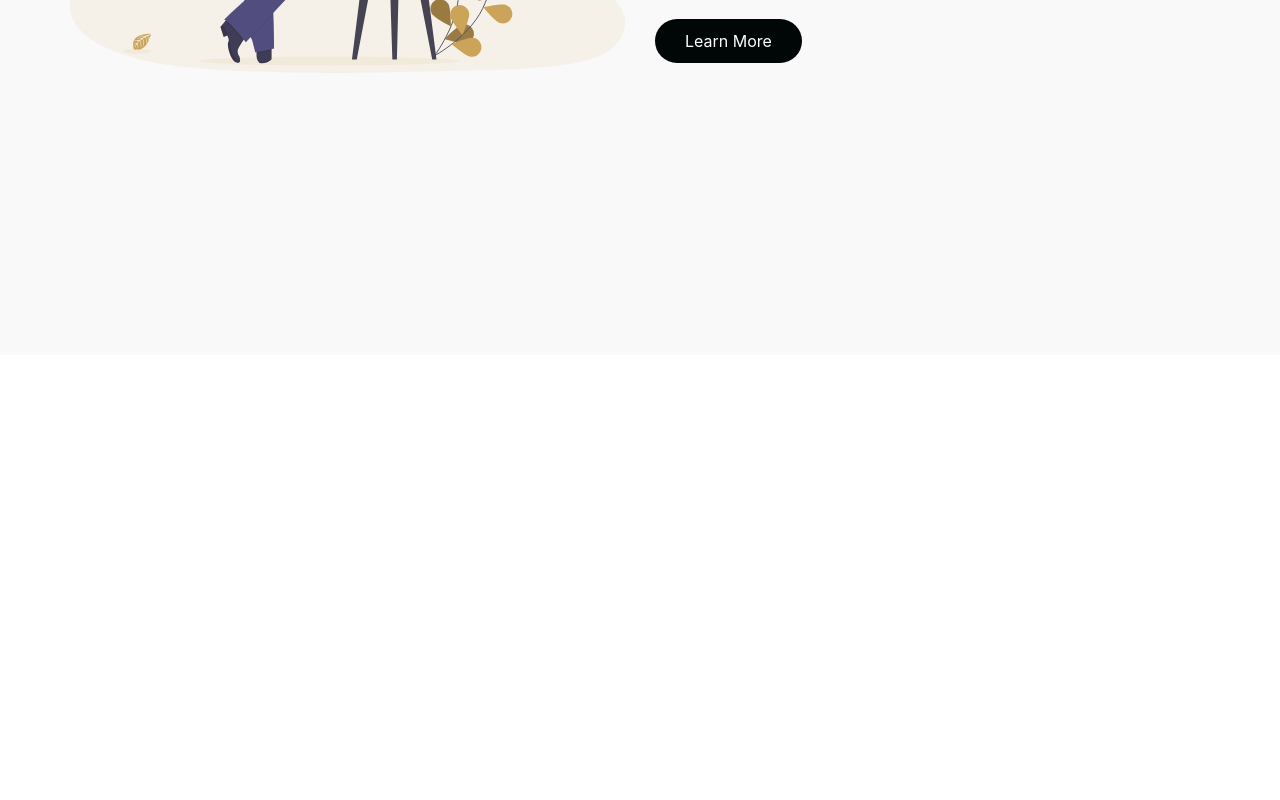
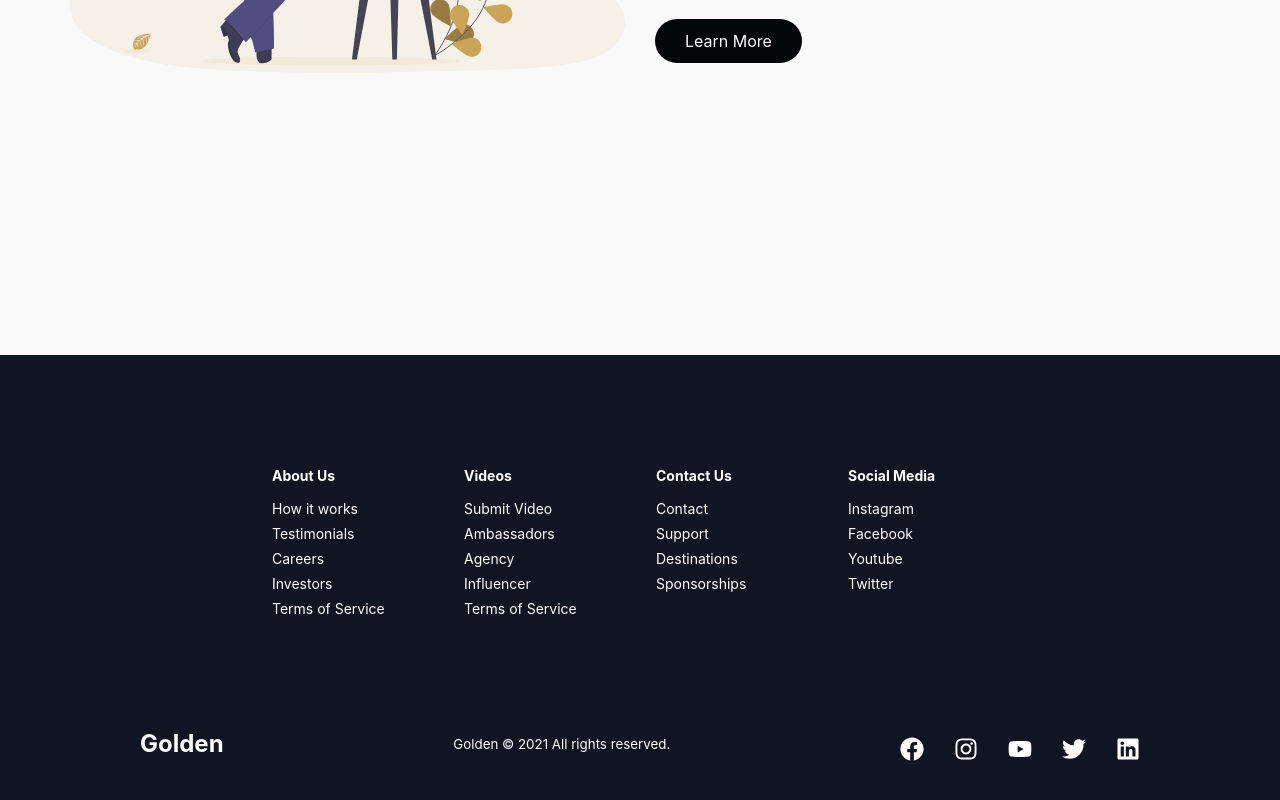
Before and after one commit to NicholasJardine/pictor-front-end, a React (Create React App) app: page / in a window 1280 px wide. Shown: the part 1445-2245 px from the top of the page. Before the commit the page ends 1800 px from the top, so only its background shows below. Built offline with nearby package versions, Linux system fonts and the light colour scheme.

Commit message:
footer in

```diff
--- a/src/App.js
+++ b/src/App.js
@@ -4,6 +4,7 @@
 import {BrowserRouter as Router, Route, Switch} from 'react-router-dom'
 import InfoSection from './components/InfoSection';
 import { homeObjOne, homeObjTwo } from './components/InfoSection/data';
+import Footer from './components/Footer';
 function App() {
   return (
     <Router>
@@ -11,6 +12,7 @@
       <Navbar/>
       <InfoSection {...homeObjOne} />
         <InfoSection {...homeObjTwo} />
+        <Footer/>
     </Router>
   );
 }
--- /dev/null
+++ b/src/components/Footer/FooterElements.js
@@ -0,0 +1,112 @@
+import styled from 'styled-components'
+import {Link} from 'react-router-dom'
+
+    export const FooterContainer = styled.footer`
+    background-color: #101522;
+    `
+
+    export const FooterWrap = styled.div`
+        padding: 48px 24px;
+        display: flex;
+        flex-direction: column;
+        justify-content: center;
+        align-items:center;
+        max-width: 1100px;
+        margin:0 auto;
+    `
+
+    export const FooterLinksContainer = styled.div`
+    padding: 48px 24px;
+    display: flex;
+    justify-content: center;
+
+
+    @media screen and (max-width:820px) {
+       padding-top:32px;
+    }
+    `
+    export const FooterLinksWrapper = styled.div`
+    display: flex;
+
+    @media screen and (max-width:820px) {
+        flex-direction: column;
+    }
+    `
+    export const FooterLinkItems = styled.div`
+    display: flex;
+    flex-direction: column;
+    align-items: flex-start;
+    margin:16px;
+    text-align: left;
+    width: 160px;
+    box-sizing: border-box;
+    color: #fff;
+
+    @media screen and (max-width:420px) {
+        margin: 0;
+        padding: 10px;
+        width:100%;
+    }
+    `
+    export const FooterLinkTitle = styled.h1`
+        font-size:14px;
+        margin-bottom:16px;
+    `
+    export const FooterLink = styled(Link)`
+    font-size:14px;
+    margin-bottom:0.5rem;
+    color: #fff;
+    text-decoration:none;
+
+    &:hover{
+        color: #01bf71;
+        transition: 0.3s ease-out
+    }
+    `
+
+    export const SocialMedia = styled.section`
+        max-width:1000px;
+        width:100%;
+    `
+
+    export const SocialMediaWrap = styled.div`
+    display:flex;
+    justify-content: space-between;
+    align-items:center;
+    max-width:1100px;
+    margin:40px auto 0 auto;
+
+
+
+    @media screen and (max-width:820px) {
+        flex-direction:column;
+    }
+    `
+    export const SocialLogo = styled(Link)`
+        color:#fff;
+        justify-self:start;
+        cursor:pointer;
+        text-decoration:none;
+        font-size:1.5rem;
+        display:flex;
+        align-items:center;
+        margin-bottom:16px;
+        font-weight:bold;
+    `
+
+    export const WebsiteRights = styled.small`
+    color:#fff;
+    margin-bottom:16px;
+
+    `
+    export const SocialIcons = styled.div`
+    display:flex;
+    justify-content: space-between;
+    align-items:center;
+    width:240px;
+    `
+
+    export const SocialIconLink = styled.a`
+    color:#fff;
+    font-size:24px;
+    `
--- /dev/null
+++ b/src/components/Footer/index.js
@@ -0,0 +1,99 @@
+import React from 'react'
+import{    FooterContainer, FooterWrap, FooterLinksContainer, FooterLinksWrapper,FooterLinkItems,FooterLinkTitle,FooterLink, SocialMedia, SocialMediaWrap, SocialLogo,WebsiteRights, SocialIcons, SocialIconLink} from './FooterElements'
+import {FaFacebook, FaInstagram, FaTwitter, FaLinkedin,FaYoutube} from 'react-icons/fa';
+import {animateScroll as scroll} from 'react-scroll';
+
+const Footer = () => {
+
+    const toggleHome = () => {
+        scroll.scrollToTop();
+    }
+
+    return (
+        <FooterContainer>
+            <FooterWrap>
+
+                <FooterLinksContainer>
+
+                    <FooterLinksWrapper>
+                        <FooterLinkItems>
+                            <FooterLinkTitle>About Us</FooterLinkTitle>
+
+                            <FooterLink to="/">How it works</FooterLink>
+                            <FooterLink to="/">Testimonials</FooterLink>
+                            <FooterLink to="/">Careers</FooterLink>
+                            <FooterLink to="/">Investors</FooterLink>
+                            <FooterLink to="/">Terms of Service</FooterLink>
+                        </FooterLinkItems>
+
+
+                        <FooterLinkItems>
+                            <FooterLinkTitle>Videos</FooterLinkTitle>
+
+                            <FooterLink to="/">Submit Video</FooterLink>
+                            <FooterLink to="/">Ambassadors</FooterLink>
+                            <FooterLink to="/">Agency</FooterLink>
+                            <FooterLink to="/">Influencer</FooterLink>
+                            <FooterLink to="/">Terms of Service</FooterLink>
+                        </FooterLinkItems>
+
+
+                        <FooterLinkItems>
+                            <FooterLinkTitle>Contact Us</FooterLinkTitle>
+
+                            <FooterLink to="/">Contact</FooterLink>
+                            <FooterLink to="/">Support</FooterLink>
+                            <FooterLink to="/siginin">Destinations</FooterLink>
+                            <FooterLink to="/siginin">Sponsorships</FooterLink>
+
+                        </FooterLinkItems>
+
+                        <FooterLinkItems>
+                            <FooterLinkTitle>Social Media</FooterLinkTitle>
+
+                            <FooterLink to="/">Instagram</FooterLink>
+                            <FooterLink to="/">Facebook</FooterLink>
+                            <FooterLink to="/">Youtube</FooterLink>
+                            <FooterLink to="/">Twitter</FooterLink>
+
+                        </FooterLinkItems>
+
+                    </FooterLinksWrapper>
+                </FooterLinksContainer>
+                <SocialMedia>
+                    <SocialMediaWrap>
+                        <SocialLogo to='/' onClick={toggleHome}>
+                            Golden
+                        </SocialLogo>
+                        <WebsiteRights>Golden © 2021 All rights reserved.</WebsiteRights>
+                        <SocialIcons>
+                            <SocialIconLink href="/" target="_blank" aria-label="Facebook">
+                                <FaFacebook />
+                            </SocialIconLink>
+
+                            <SocialIconLink href="/" target="_blank" aria-label="Instagram">
+                                <FaInstagram />
+                            </SocialIconLink>
+
+                            <SocialIconLink href="/" target="_blank" aria-label="Youtube">
+                                <FaYoutube />
+                            </SocialIconLink>
+
+                            <SocialIconLink href="/" target="_blank" aria-label="Twitter">
+                                <FaTwitter />
+                            </SocialIconLink>
+
+                            <SocialIconLink href="/" target="_blank" aria-label="Linkedin">
+                                <FaLinkedin />
+                            </SocialIconLink>
+
+                        </SocialIcons>
+                    </SocialMediaWrap>
+                </SocialMedia>
+            </FooterWrap>
+
+        </FooterContainer>
+    )
+}
+
+export default Footer
```
